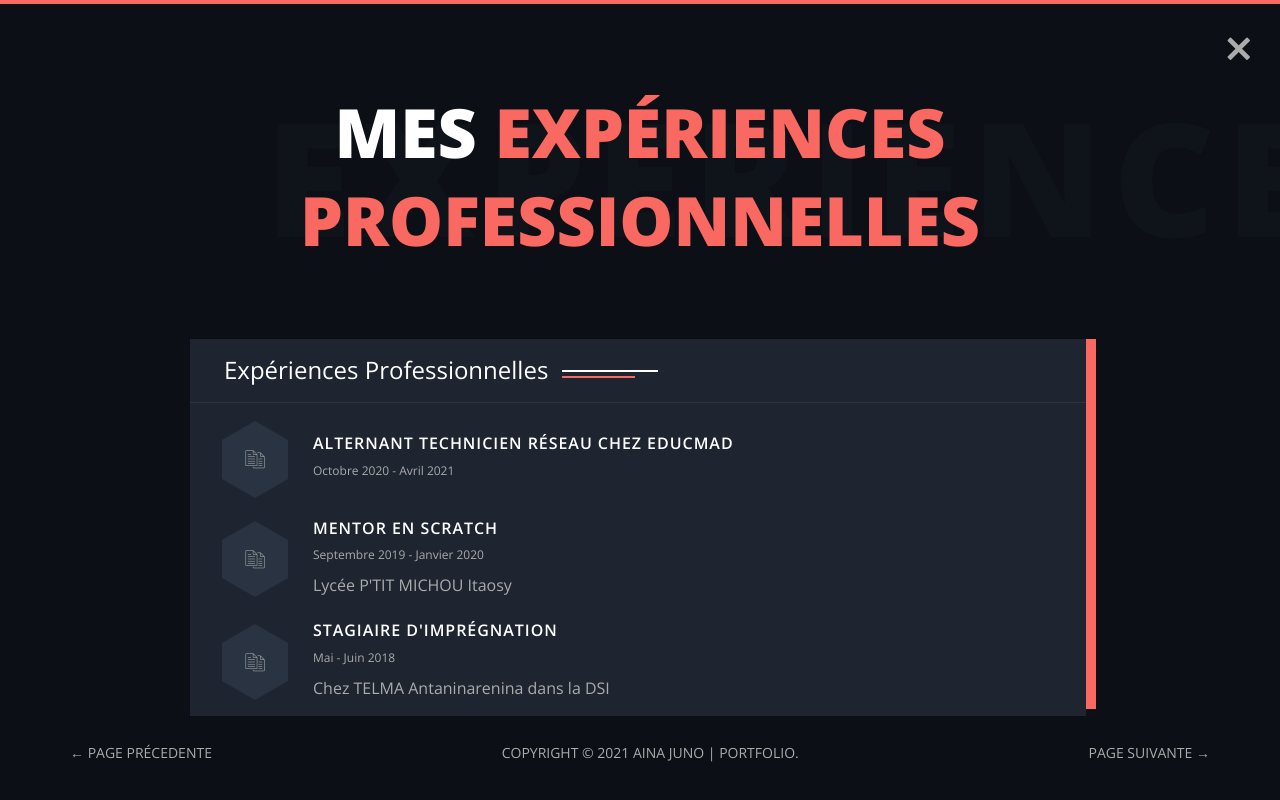
After one commit to jahjuno/jahjuno.github.io, a PHP site: page /experience_pro.html in a window 1280 px wide; the page is wider, and only the part inside the window is pictured. The commit adds this page. Run offline with PHP 8.4, Linux system fonts and the light colour scheme; some web fonts are replaced.

Commit message:
experience finished

```diff
--- a/activite.html
+++ b/activite.html
@@ -136,9 +136,9 @@
                     <nav class="page-nav clear">
                         <div class="container">
                             <div class="flex flex-middle space-between">
-                                <span class="prev-page"><a href="about.html" class="link">&larr; Page précédente</a></span>
+                                <span class="prev-page"><a href="comptence.html" class="link">&larr; Page précédente</a></span>
                                 <span class="copyright hidden-xs">Copyright &copy; 2021 Aina Juno | Portfolio.</span>
-                                <span class="next-page"><a href="resume.html" class="link">Page suivante &rarr;</a></span>
+                                <span class="next-page"><a href="experience_pro.html" class="link">Page suivante &rarr;</a></span>
                             </div>
                         </div>
                         <!-- /.page-nav -->
--- a/apropos.html
+++ b/apropos.html
@@ -66,7 +66,7 @@
                             <div class="flex flex-middle space-between">
                                 <span class="prev-page"><a href="index.html" class="link">&larr; Page précédente</a></span>
                                 <span class="copyright hidden-xs">Copyright &copy; 2021 Aina Juno | Portfolio.</span>
-                                <span class="next-page"><a href="about.html" class="link">Page suivante &rarr;</a></span>
+                                <span class="next-page"><a href="comptence.html" class="link">Page suivante &rarr;</a></span>
                             </div>
                         </div>
                         <!-- /.page-nav -->
--- a/comptence.html
+++ b/comptence.html
@@ -224,9 +224,9 @@
                     <nav class="page-nav clear">
                         <div class="container">
                             <div class="flex flex-middle space-between">
-                                <span class="prev-page"><a href="welcome.html" class="link">&larr; Page précédente</a></span>
+                                <span class="prev-page"><a href="apropos.html" class="link">&larr; Page précédente</a></span>
                                 <span class="copyright hidden-xs">Copyright &copy; 2021 Aina Juno | Portfolio.</span>
-                                <span class="next-page"><a href="services.html" class="link">Page suivante &rarr;</a></span>
+                                <span class="next-page"><a href="activite.html" class="link">Page suivante &rarr;</a></span>
                             </div>
                         </div>
                         <!-- /.page-nav -->
--- a/css/main.css
+++ b/css/main.css
@@ -592,6 +592,10 @@ textarea, label {
   border: 2px solid #1e2530;
   height: 200px;
   width: 250px;
+}
+
+.test{
+  left: 1025.444px;
 }
 .about-author .author-desc p {
   color: #1e2530;
--- /dev/null
+++ b/experience_pro.html
@@ -0,0 +1,137 @@
+<!DOCTYPE html>
+<html class="no-js" lang="">
+    <head>
+        <!-- meta charset -->
+        <meta charset="utf-8">
+        <!-- site title -->
+        <title>Aina Juno | Expériences Professionnelles</title>
+        <!-- meta description -->
+        <meta name="description" content="">
+        <!-- mobile viwport meta -->
+        <meta name="viewport" content="width=device-width, initial-scale=1">
+        <!-- fevicon -->
+        <link rel="shortcut icon" type="image/x-icon" href="favicon.ico">
+
+        <!-- ================================
+        CSS Files
+        ================================= -->
+        <link href="https://fonts.googleapis.com/css?family=Libre+Baskerville:400,400i|Open+Sans:400,600,700,800" rel="stylesheet">
+        <link rel="stylesheet" href="css/themefisher-fonts.min.css">
+        <link rel="stylesheet" href="css/owl.carousel.min.css">
+        <link rel="stylesheet" href="css/bootstrap.min.css">
+        <link rel="stylesheet" href="css/main.css">
+        <link rel="stylesheet" href="css/dark.css">
+        <link id="color-changer" rel="stylesheet" href="css/colors/color-0.css">
+    </head>
+
+    <body class="dark">
+
+        <div class="preloader">
+            <div class="loading-mask"></div>
+            <div class="loading-mask"></div>
+            <div class="loading-mask"></div>
+            <div class="loading-mask"></div>
+            <div class="loading-mask"></div>
+        </div>
+
+
+        <main class="site-wrapper">
+            <div class="pt-table">
+                <div class="pt-tablecell page-resume relative">
+                    <!-- .close -->
+                    <a href="index.html" class="page-close"><i class="tf-ion-close"></i></a>
+                    <!-- /.close -->
+
+                    <div class="container">
+                        <div class="row">
+                            <div class="col-xs-12 col-md-offset-1 col-md-10 col-lg-offset-2 col-lg-8">
+                                <div class="page-title text-center">
+                                    <h2>Mes <span class="primary">Expériences Professionnelles</span> <span class="title-bg">Experiences_Pro</span></h2>
+                                </div>
+                            </div>
+                        </div> <!-- /.row -->
+
+                        <div class="row">
+                            <div class="col-xs-12 col-sm-6" style="margin-left: 120px; width: 80%;">
+                                <div class="history-block">
+                                    <div class="section-title light clear">
+                                        <h3>Expériences Professionnelles</h3>
+                                    </div>
+                                    <!-- /.section-title -->
+                                    <div class="history-scroller">
+                                        <div class="history-item">
+                                            <div class="history-icon">
+                                                <span class="history-hex"></span>
+                                                <i class="tf-documents5"></i>
+                                            </div>
+                                            <div class="history-text">
+                                                <h5>Alternant Technicien Réseau Chez EDUCMAD</h5>
+                                                <span>Octobre 2020 - Avril 2021</span>
+                                            </div>
+                                        </div>
+                                        <!-- /.history-item -->
+                                        <div class="history-item">
+                                            <div class="history-icon">
+                                                <span class="history-hex"></span>
+                                                <i class="tf-documents5"></i>
+                                            </div>
+                                            <div class="history-text">
+                                                <h5>Mentor en SCRATCH</h5>
+                                                <span>Septembre 2019 - Janvier 2020</span>
+                                                <p>
+                                                    Lycée P'TIT MICHOU Itaosy
+                                                </p>
+                                            </div>
+                                        </div>
+                                        <!-- /.history-item -->
+                                        <div class="history-item">
+                                            <div class="history-icon">
+                                                <span class="history-hex"></span>
+                                                <i class="tf-documents5"></i>
+                                            </div>
+                                            <div class="history-text">
+                                                <h5>Stagiaire d'Imprégnation</h5>
+                                                <span>Mai - Juin 2018</span>
+                                                <p>
+                                                    Chez TELMA Antaninarenina dans la DSI
+                                                </p>
+                                            </div>
+                                        </div>
+
+                                    </div>
+                                </div> <!-- /.history-block -->
+                            </div> <!-- /.col -->
+
+                        </div> <!-- /.row -->
+                    </div> <!-- /.container -->
+
+                    <nav class="page-nav clear">
+                        <div class="container">
+                            <div class="flex flex-middle space-between">
+                                <span class="prev-page"><a href="activite.html" class="link">&larr; Page précedente</a></span>
+                                <span class="copyright hidden-xs">Copyright &copy; 2021 Aina Juno | Portfolio.</span>
+                                <span class="next-page"><a href="works.html" class="link">Page suivante &rarr;</a></span>
+                            </div>
+                        </div>
+                        <!-- /.page-nav -->
+                    </nav>
+                    <!-- /.container -->
+
+                </div> <!-- /.pt-tablecell -->
+            </div> <!-- /.pt-table -->
+        </main> <!-- /.site-wrapper -->
+
+        <!-- ================================
+        JavaScript Libraries
+        ================================= -->
+        <script src="js/vendor/jquery-2.2.4.min.js"></script>
+        <script src="js/vendor/bootstrap.min.js"></script>
+        <script src="js/jquery.easing.min.js"></script>
+        <script src="js/isotope.pkgd.min.js"></script>
+        <script src="js/jquery.nicescroll.min.js"></script>
+        <script src="js/owl.carousel.min.js"></script>
+        <script src="js/jquery-validation.min.js"></script>
+        <script src="js/form.min.js"></script>
+        <script src="js/main.js"></script>
+    </body>
+</html>
--- a/index.html
+++ b/index.html
@@ -36,9 +36,9 @@
 
 
         <main class="site-wrapper">
-            <div class="pt-table">
+            <div class="pt-table" id="particles-js" style="z-index:1, position:absolute; opacity: 1;">
                 <div class="pt-tablecell page-home relative" style="background-image: url('img/banner.jpg');">
-                    <div class="overlay" id="id="particles-js" style="z-index:1, position:absolute; opacity: 1;"></div>
+                    <div class="overlay"></div>
 
                     <div class="container">
                         <div class="row">
@@ -126,7 +126,7 @@
                                             <div></div>
                                             <div></div>
                                         </div>
-                                        <a href="resume.html" class="hex-content">
+                                        <a href="experience_pro.html" class="hex-content">
                                             <span class="hex-content-inner">
                                                 <span class="icon">
                                                     <i class="tf-tools"></i>
```
Also changed, not shown: resume.html (deleted, +0 -236 lines), parcours_scolaire.html (renamed from works.html).
